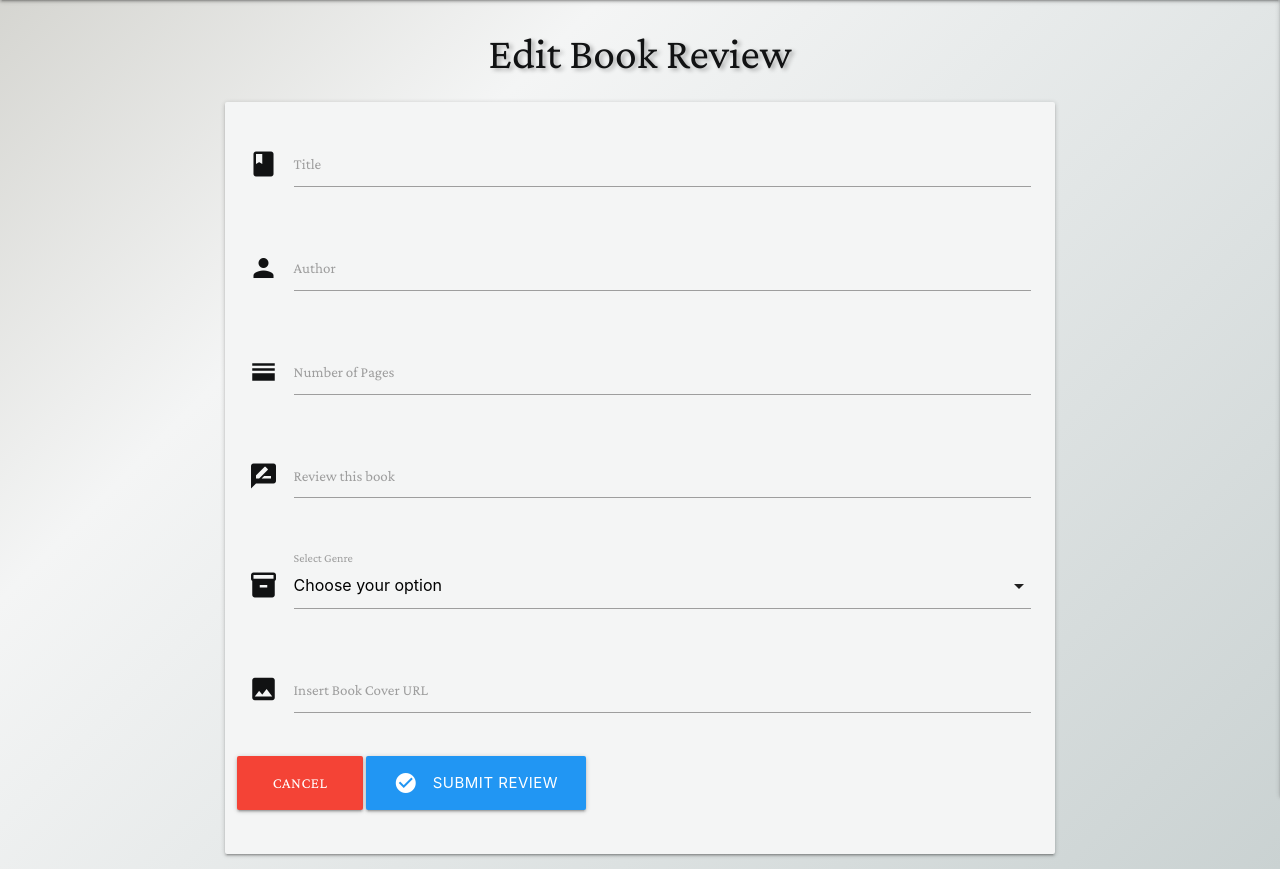
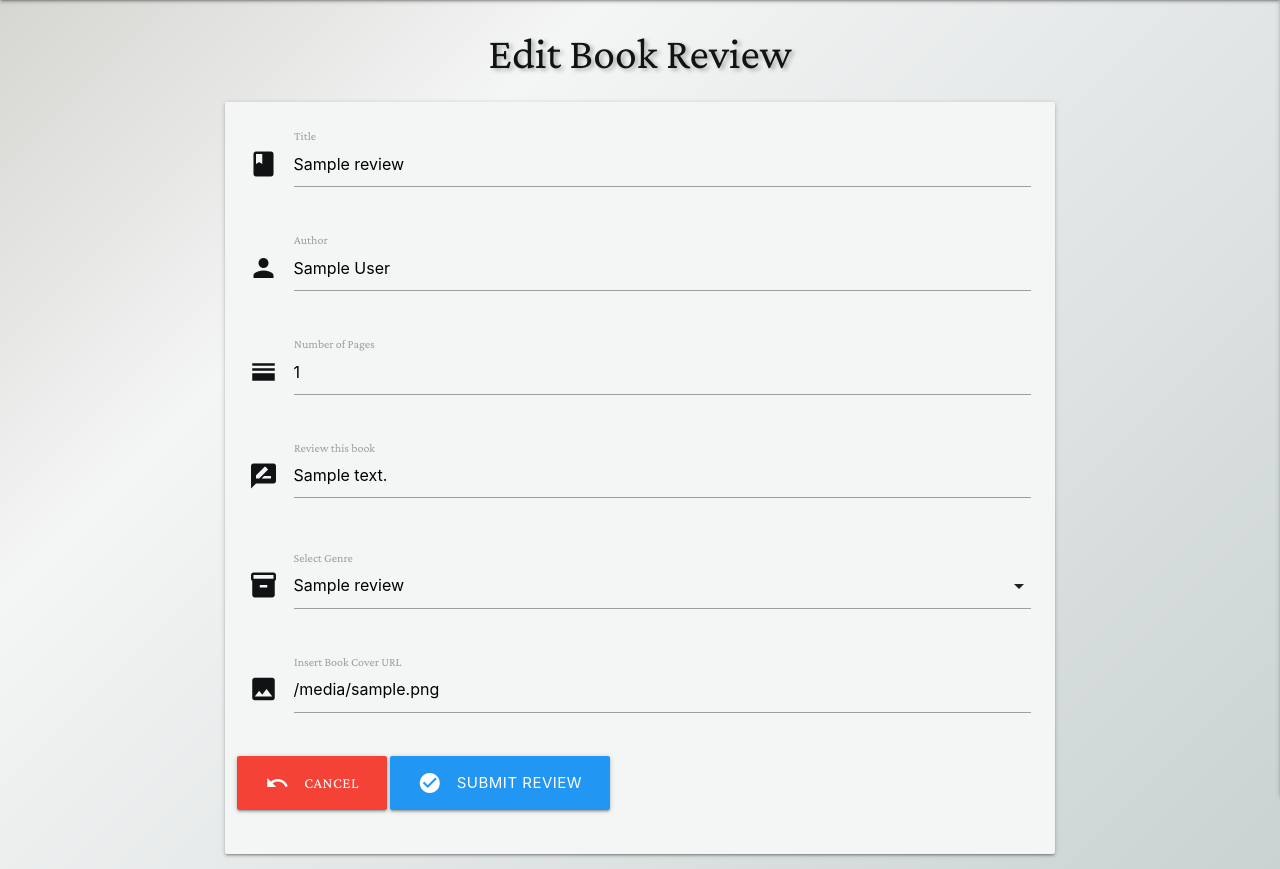
Before and after one commit to NicolaLampis/read-district, a Flask app: template templates/edit_review.html in a window 1280 px wide. Shown: the part 64-933 px from the top of the page. Run offline with Flask 2, Linux system fonts and the light colour scheme; the template is opened without the code that fills it: most values are stand-ins (such as "Sample title", 1, 10 or a date in 2020); some libraries are stand-ins or nearby versions.

Commit message:
bind data to edit_review, update db functionality

```diff
--- a/templates/edit_review.html
+++ b/templates/edit_review.html
@@ -4,14 +4,14 @@
     <h3 class="center-align text-shadow">Edit Book Review</h3>
 
     <div class="row">
-        <form class="col s12 m8 offset-m2" method="POST" action="{{ url_for('add_review') }}">
+        <form class="col s12 m8 offset-m2" method="POST" action="{{ url_for('edit_review', review_id=review._id) }}">
             <div class="card-panel">
                 <!-- title -->
                 <div class="row">
                     <div class="input-field col s12">
                         <i class="material-icons prefix">book</i>
                         <input id="title" name="title" type="text" class="validate"
-                            minlength="4" maxlength="80" required>
+                            value="{{ review.title }}" minlength="4" maxlength="80" required>
                         <label for="title">Title</label>
                     </div>
                 </div>
@@ -20,7 +20,7 @@
                     <div class="input-field col s12">
                         <i class="material-icons prefix">person</i>
                         <input id="author" name="author" type="text" class="validate"
-                            minlength="4" maxlength="40" required>
+                            value="{{ review.author }}" minlength="4" maxlength="40" required>
                         <label for="author">Author</label>
                     </div>
                 </div>
@@ -29,7 +29,7 @@
                     <div class="input-field col s12">
                         <i class="material-icons prefix">horizontal_split</i>
                         <input id="n_of_pages" name="n_of_pages" type="number"
-                            min="1" max="1000" class="validate" required>
+                            value="{{ review.n_of_pages }}" min="1" max="1000" class="validate" required>
                         <label for="n_of_pages">Number of Pages</label>
                     </div>
                 </div>
@@ -38,7 +38,9 @@
                     <div class="input-field col s12">
                         <i class="material-icons prefix">rate_review</i>
                         <textarea id="text_review" name="text_review" minlength="100"
-                            maxlength="900" class="materialize-textarea validate" required></textarea>
+                            maxlength="900" class="materialize-textarea validate" required>
+                            {{- review.text_review -}}
+                        </textarea>
                         <label for="text_review">Review this book</label>
                     </div>
                 </div>
@@ -47,7 +49,7 @@
                     <div class="input-field col s12">
                         <i class="material-icons prefix">inventory</i>
                         <select id="genre_name" name="genre_name" class="validate" required>
-                            <option value="" disabled selected>Choose your option</option>
+                            <option value="{{ review.genre_name }}" selected>{{ review.genre_name }}</option>
                             <option value="Drama">Drama</option>
                             <option value="Fantasy">Fantasy</option>
                             <option value="Mystery">Mystery</option>
@@ -59,14 +61,15 @@
                 <div class="row">
                     <div class="input-field col s12">
                         <i class="material-icons prefix">image</i>
-                        <input id="cover_img" name="cover_img" type="text" class="validate" required>
+                        <input id="cover_img" name="cover_img" type="text" class="validate"
+                            value="{{ review.cover_img }}" required>
                         <label for="cover_img">Insert Book Cover URL</label>
                     </div>
                 </div>
                 <!-- submit button -->
                 <div class="row">
                     <a href="{{ url_for('get_books') }}" class="btn-large red">
-                        Cancel <i class="fas fa-times-circle right"></i>
+                        Cancel <i class="material-icons left">undo</i>
                     </a>
                     <button class="btn-large blue" type="submit">
                         Submit Review <i class="material-icons left">check_circle</i>
```
Also changed, not shown: app.py (line endings or trailing spaces).
